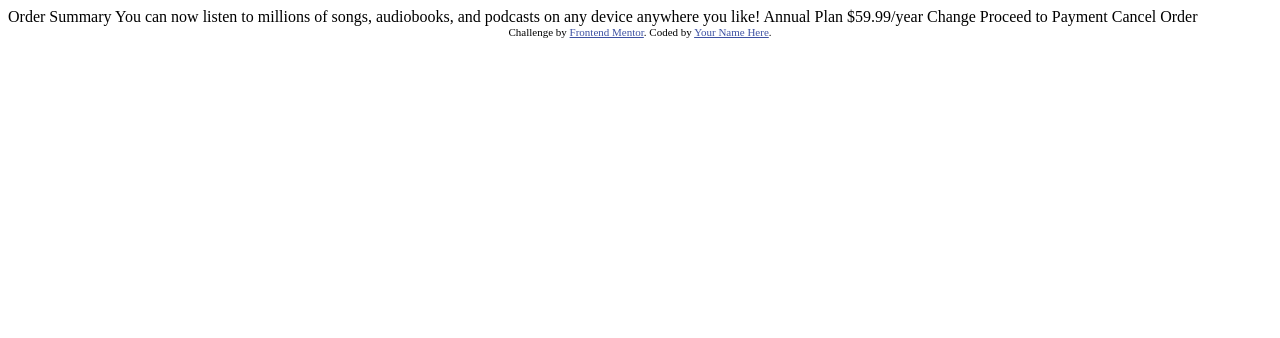
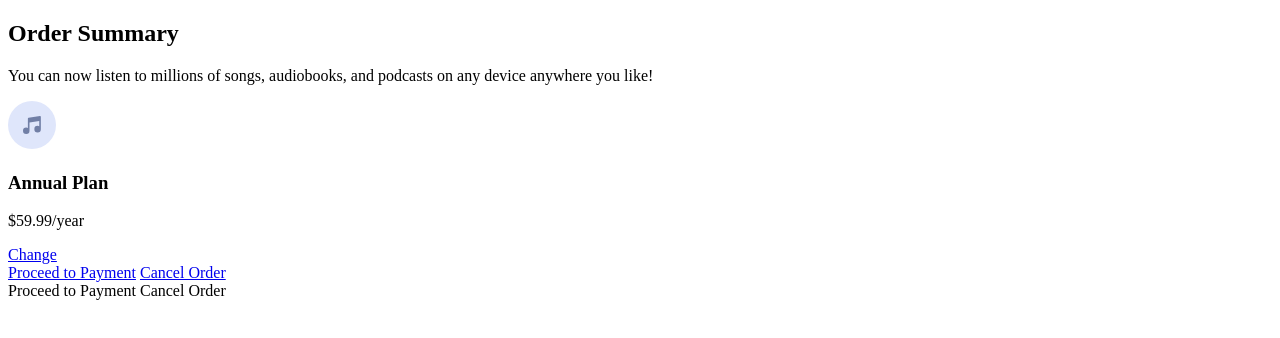
Before and after one commit to FocusCookie/fm-order-summary-component-main, a plain HTML site: page index.html in a window 1280 px wide. Drawn offline with Linux system fonts and the light colour scheme.

Commit message:
Initial html structure setup

```diff
--- a/index.html
+++ b/index.html
@@ -1,37 +1,47 @@
 <!DOCTYPE html>
 <html lang="en">
-<head>
-  <meta charset="UTF-8">
-  <meta name="viewport" content="width=device-width, initial-scale=1.0"> <!-- displays site properly based on user's device -->
+  <head>
+    <meta charset="UTF-8" />
+    <meta name="viewport" content="width=device-width, initial-scale=1.0" />
+    <!-- displays site properly based on user's device -->
 
-  <link rel="icon" type="image/png" sizes="32x32" href="./images/favicon-32x32.png">
+    <link
+      rel="icon"
+      type="image/png"
+      sizes="32x32"
+      href="./images/favicon-32x32.png"
+    />
+    <link rel="stylesheet" href="./css/main" />
 
-  <title>Frontend Mentor | Order summary card</title>
+    <title>Frontend Mentor | Order summary card</title>
+  </head>
+  <body>
+    <section>
+      <div
+        role="img"
+        alt="an illustration of a person is listining music on the smartphone."
+      ></div>
+      <div>
+        <h1>Order Summary</h1>
+        <p>
+          You can now listen to millions of songs, audiobooks, and podcasts on
+          any device anywhere you like!
+        </p>
 
-  <!-- Feel free to remove these styles or customise in your own stylesheet 👍 -->
-  <style>
-    .attribution { font-size: 11px; text-align: center; }
-    .attribution a { color: hsl(228, 45%, 44%); }
-  </style>
-</head>
-<body>
+        <div>
+          <img src="./images/icon-music.svg" alt="Music Note Icon" />
+          <div>
+            <h3>Annual Plan</h3>
+            <p>$59.99/year</p>
+          </div>
+          <a href="#change">Change</a>
+        </div>
 
-  Order Summary
+        <a href="#proceed">Proceed to Payment</a>
+        <a href="#cancel">Cancel Order</a>
+      </div>
+    </section>
 
-  You can now listen to millions of songs, audiobooks, and podcasts on any
-  device anywhere you like!
-
-  Annual Plan
-  $59.99/year
-
-  Change
-
-  Proceed to Payment
-  Cancel Order
-
-  <div class="attribution">
-    Challenge by <a href="https://www.frontendmentor.io?ref=challenge" target="_blank">Frontend Mentor</a>.
-    Coded by <a href="#">Your Name Here</a>.
-  </div>
-</body>
+    Proceed to Payment Cancel Order
+  </body>
 </html>
```
Also changed, not shown: 1 other file.
